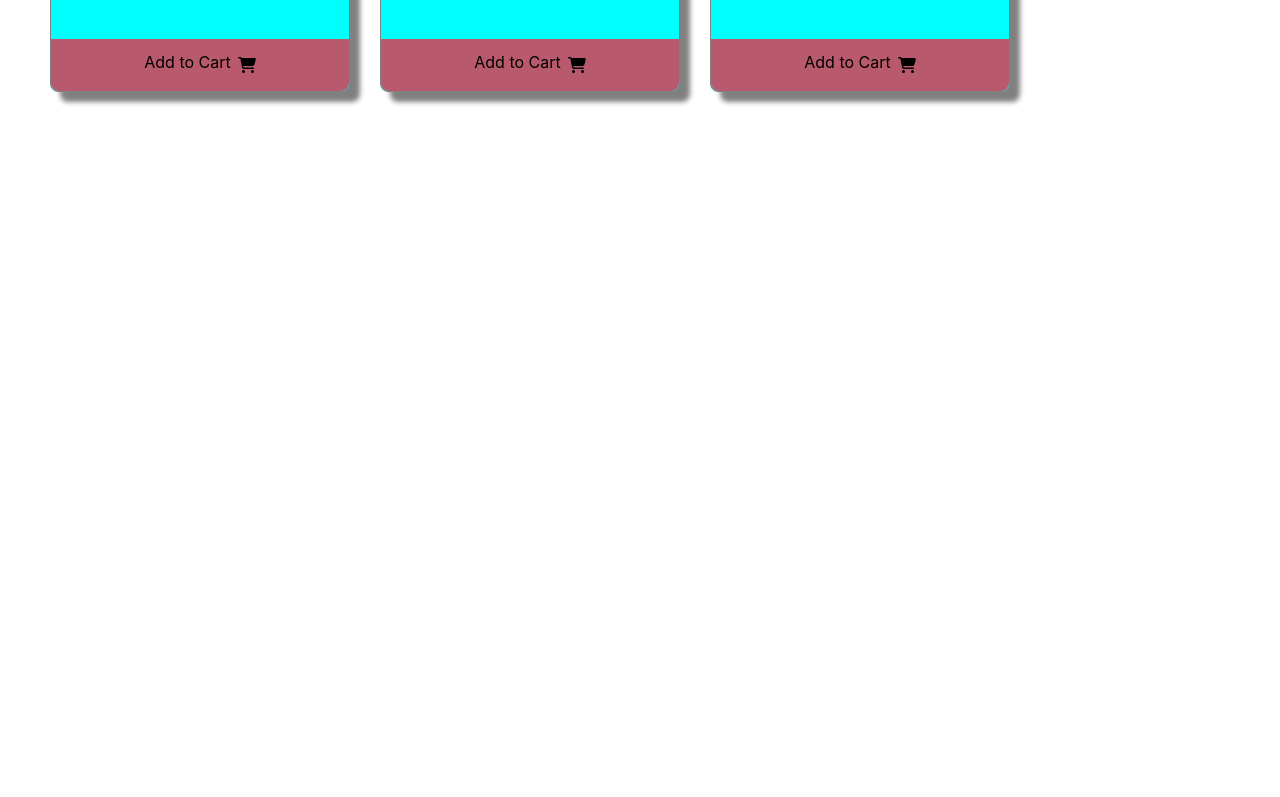
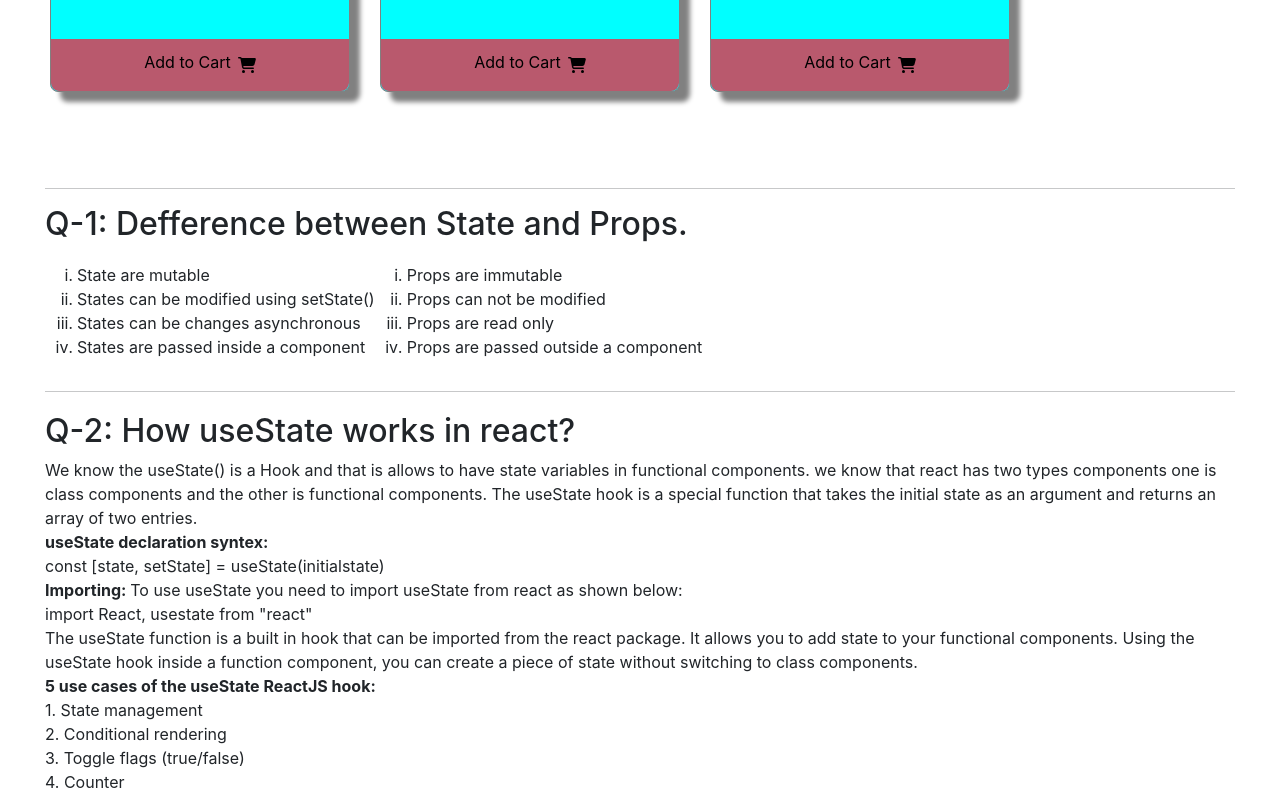
Before and after one commit to fahimrimon/book-house-lucky-one, a React (Create React App) app: page / in a window 1280 px wide. Shown: the part 2000-2797 px from the top of the page. Before the commit the page ends 2172 px from the top, so only its background shows below. Built offline with nearby package versions, Linux system fonts and the light colour scheme.

Commit message:
question part complete

```diff
--- a/src/App.js
+++ b/src/App.js
@@ -1,5 +1,7 @@
 import './App.css';
 import Header from './components/Header/Header';
+import Question from './components/Question/Question';
+import Questiontwo from './components/Questiontwo/Questiontwo';
 import Shop from './components/Shop/Shop';
 
 function App() {
@@ -7,6 +9,8 @@ function App() {
     <div>
      <Header></Header>
      <Shop></Shop>
+     <Question></Question>
+     <Questiontwo></Questiontwo>
     </div>
   );
 }
--- a/src/components/Cart/Cart.js
+++ b/src/components/Cart/Cart.js
@@ -2,7 +2,7 @@ import React from 'react';
 import './Cart.css';
 const Cart = (props) => {
     const {cart} = props;
-    console.log(cart);
+    // console.log(cart);
 
 
     const test = (min,max) =>{
@@ -11,9 +11,14 @@ const Cart = (props) => {
     const choose1ForMe = () =>{
         let index = test(0,cart.length-1);
         const tem = cart[index];
-        alert("Please Buy "+tem.name);
+        alert("Please Buy Your Lucky Book! "+tem.name);
         return tem;
     }
+
+    const chooseAgain = ()=>{
+
+    }
+
 
     return (
         <div className='cart'>
@@ -24,8 +29,8 @@ const Cart = (props) => {
 
                 ))
             }
-            <button onClick={choose1ForMe} className='cart-btn'>CHOOSE 1 FOR ME</button>
-            <button className='cart-btn'>CHOOSE AGAIN</button>
+            <button onClick={choose1ForMe} className='cart-btn'>CHOOSE YOUR LUCKY BOOK</button>
+            <button onClick={chooseAgain} className='cart-btn'>CHOOSE AGAIN</button>
         </div>
     );
 };
--- /dev/null
+++ b/src/components/Question/Question.css
@@ -0,0 +1,7 @@
+.question-part {
+  margin: 15px 45px;
+}
+.first-ans {
+  display: flex;
+  margin-top: 20px;
+}
--- /dev/null
+++ b/src/components/Question/Question.js
@@ -0,0 +1,27 @@
+import React from 'react';
+import './Question.css';
+const Question = () => {
+    return (
+        <div className='question-part'>
+            <hr />
+            <h2>Q-1: Defference between State and Props.</h2>
+            <div className='first-ans'>
+                <ol type='i'>
+                    <li>State are mutable</li>
+                    <li>States can be modified using setState()</li>
+                    <li>States can be changes asynchronous</li>
+                    <li>States are passed inside a component</li>
+                </ol>
+                <ol type='i'>
+                    <li>Props are immutable</li>
+                    <li>Props can not be modified</li>
+                    <li>Props are read only</li>
+                    <li>Props are passed outside a component</li>
+                </ol>
+            </div>
+            <hr />
+        </div>
+    );
+};
+
+export default Question;
--- /dev/null
+++ b/src/components/Questiontwo/Questiontwo.css
@@ -0,0 +1,3 @@
+.questiontwo-part {
+  margin: 20px 45px;
+}
--- /dev/null
+++ b/src/components/Questiontwo/Questiontwo.js
@@ -0,0 +1,12 @@
+import React from 'react';
+import './Questiontwo.css';
+const Questiontwo = () => {
+    return (
+        <div className='questiontwo-part'>
+            <h2>Q-2: How useState works in react?</h2>
+            <p>We know the useState() is a Hook and  that is allows to have state variables in functional components. we know that react has two types components one is class components and the other is functional components. The useState hook is a special function that takes the initial state as an argument and returns an array of two entries. <br /> <span className='fw-bold'>useState declaration syntex:</span>  <br /> const [state, setState] = useState(initialstate) <br /><span className='fw-bold'>Importing: </span> To use useState you need to import useState from react as shown below: <br /> import React,  usestate from "react" <br /> The useState function is a built in hook that can be imported from the react package. It allows you to add state to your functional components. Using the useState hook inside a function component, you can create a piece of state without switching to class components. <br /> <span className='fw-bold'>5 use cases of the useState ReactJS hook: </span> <br /> 1. State management <br /> 2. Conditional rendering <br />3. Toggle flags (true/false) <br />4. Counter <br />5. Get API data and store it in state. </p>
+        </div>
+    );
+};
+
+export default Questiontwo;
--- a/src/components/Shop/Shop.js
+++ b/src/components/Shop/Shop.js
@@ -33,6 +33,7 @@ const Shop = () => {
                 <Cart cart={cart}></Cart>
             </div>
         </div>
+
     );
 };
 
```
Also changed, not shown: 1 other file (tests, documents, lock files or other folders).
